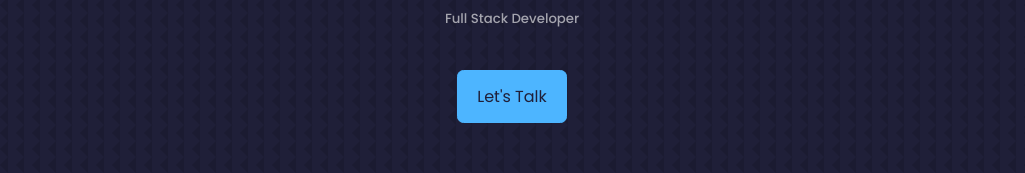
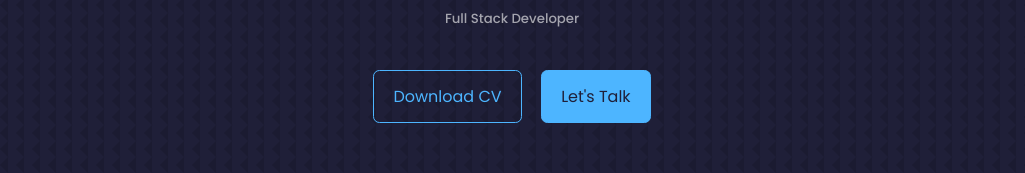
Before and after one commit to Imkubes/react_portfolio, a React (Create React App) app: page / in a window 1280 px wide. Shown: the part 195-368 px from the top of the page, without its empty margins (128-1153 px from the left). Built offline with nearby package versions, Linux system fonts and the light colour scheme.

Commit message:
Added downloadable CV

```diff
--- a/src/components/header/CTA.jsx
+++ b/src/components/header/CTA.jsx
@@ -1,9 +1,11 @@
 import React from 'react'
+import Resume from '../../assets/Resume.pdf'
 
 const CTA = () => {
   return (
     <div className='cta'>
-        <a href='#contact' className='btn btn-primary'>Let's Talk</a>
+      <a href={Resume} download='MyResume' target='_blank' className='btn'>Download CV</a>
+      <a href='#contact' className='btn btn-primary'>Let's Talk</a>
     </div>
   )
 }
```
Also changed, not shown: 1 other file (tests, documents, lock files or other folders).
